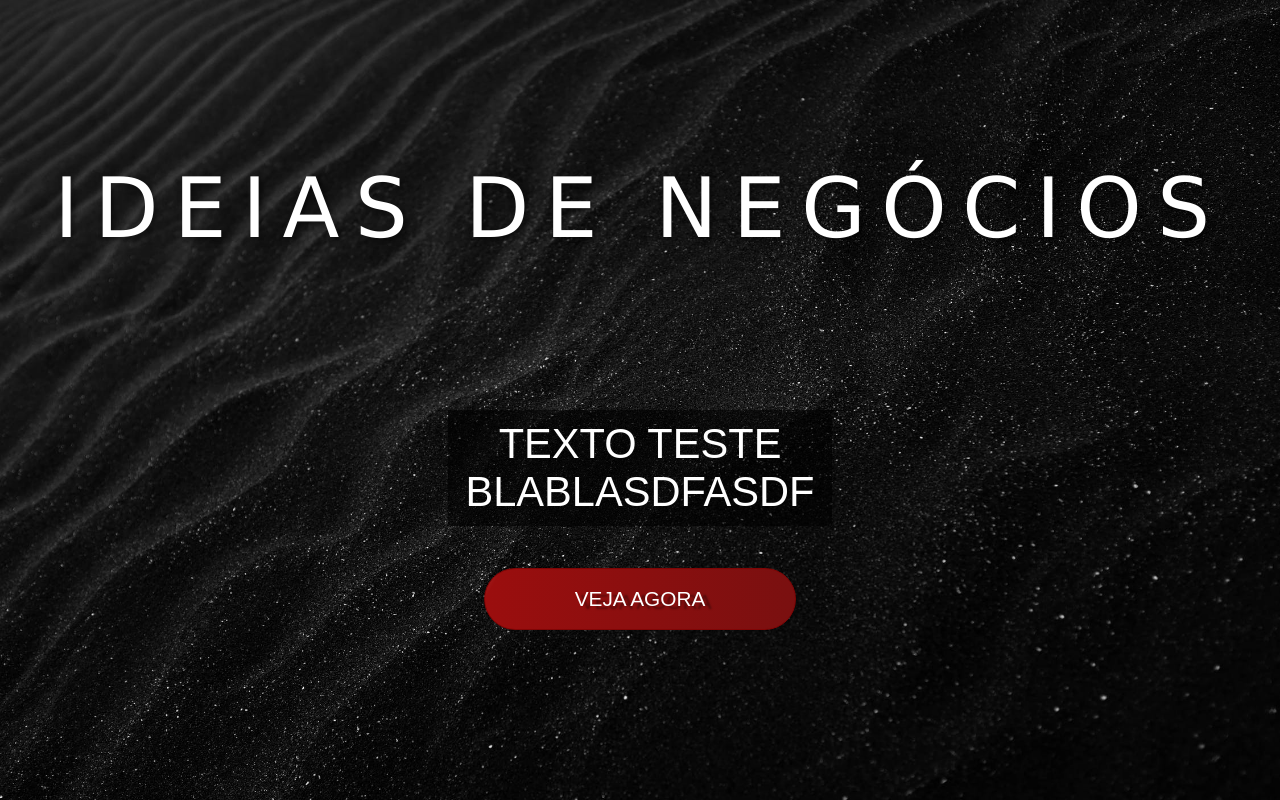
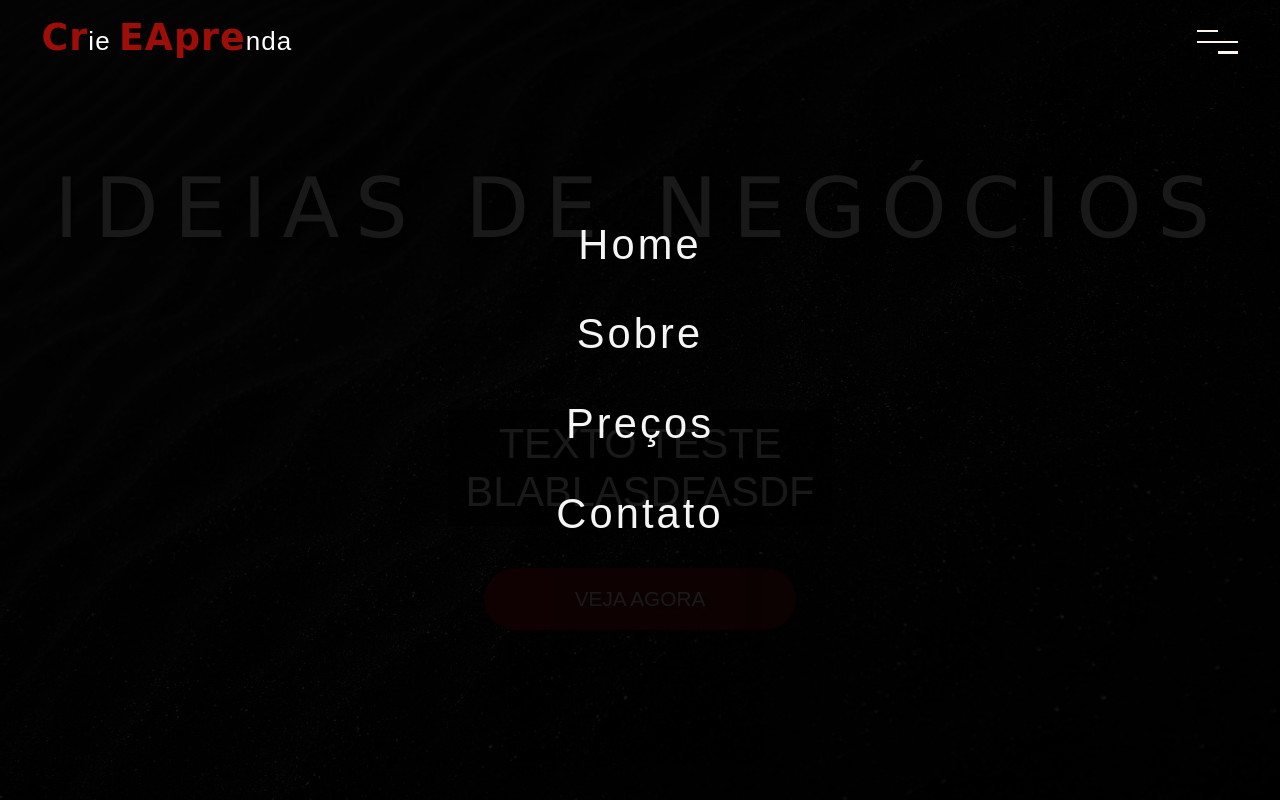
Before and after one commit to alfredostochiero/Agencia_Negocios, a plain HTML site: page index.html in a window 1280 px wide. Drawn offline with Linux system fonts and the light colour scheme.

Commit message:
Navbar concluido

```diff
--- a/index.html
+++ b/index.html
@@ -8,6 +8,31 @@
     <link rel="stylesheet" href="src/style.css">
 </head>
 <body>
+    <!-- Inicio do Menu NavBar -->
+    <nav class="navbar">
+        <div class="logo">
+            <a href="#">
+                <span>Cr</span>ie <span>E</span><span>Apre</span>nda
+            </a>
+        </div>
+        <div class="nav-list">
+            <a href="#" class="nav-link">Home</a>
+            <a href="#" class="nav-link">Sobre</a>
+            <a href="#" class="nav-link">Preços</a>
+            <a href="#" class="nav-link">Contato</a>
+
+        </div>
+    </nav>
+    <!-- Fim do Menu NavBar -->
+
+    <!-- Menu -->
+    <div class="menu">
+        <div class="line line-1"></div>
+        <div class="line line-2"></div>
+        <div class="line line-3"></div>
+    </div>
+    <!--Fim do Menu -->
+
     <div class="container">
         <section class="section-1">
             <div class="banner">
--- a/src/style.css
+++ b/src/style.css
@@ -16,6 +16,111 @@ html
 {
     font-size: 65%;
 }
+
+/* Navbar */
+.navbar
+{
+    width: 100%;
+    height: 100vh;
+    background-color: rgba(0,0,0,0.9);
+    position: fixed;
+    top:0;
+    z-index: 10;
+    padding:3rem;
+}
+
+.logo
+{
+    position: absolute;
+    top:1.5rem;
+    left:4rem;
+}
+
+.logo a
+{
+    font-family: Arial, Helvetica, sans-serif;
+    font-size:2.5rem;
+    color: white;
+    letter-spacing: 0.1rem;
+}
+
+.logo span
+{
+    font-family:cursive;
+    font-size: 3.5rem;
+    font-weight: bold;
+    color:#9e0e09;
+}
+
+.nav-list
+{
+    position: absolute;
+    top:25%;
+    left:50%;
+    transform: translateX(-50%);
+    display:flex;
+    flex-direction: column;
+    align-items: center;
+}
+
+.nav-link
+{
+    font-size: 4rem;
+    letter-spacing: 0.3rem;
+    color:whitesmoke;
+    margin:2rem 0;
+    transition: color .4s;
+}
+
+.nav-link:hover
+{
+    color:#9e0e09;
+}
+
+
+
+/* Fim  Navbar */
+
+/* Menu */
+
+.menu
+{
+    width: 4rem;
+    height: 4rem;
+    position:fixed;
+    z-index: 100;
+    top:2rem;
+    right: 4rem;
+    display: flex;
+    flex-direction: column;
+    justify-content: space-evenly;
+    cursor: pointer;
+
+}
+.line
+{
+    width: 100%;
+    height: .2rem;
+    background-color: seashell;
+}
+
+.line-1
+{
+    width: 50%;
+}
+.line-3
+{
+    width: 50%;
+    margin-left: auto;
+}
+
+
+
+/* fim do menu */
+
+
+
+
 
 /* Section 1 */
 
```
